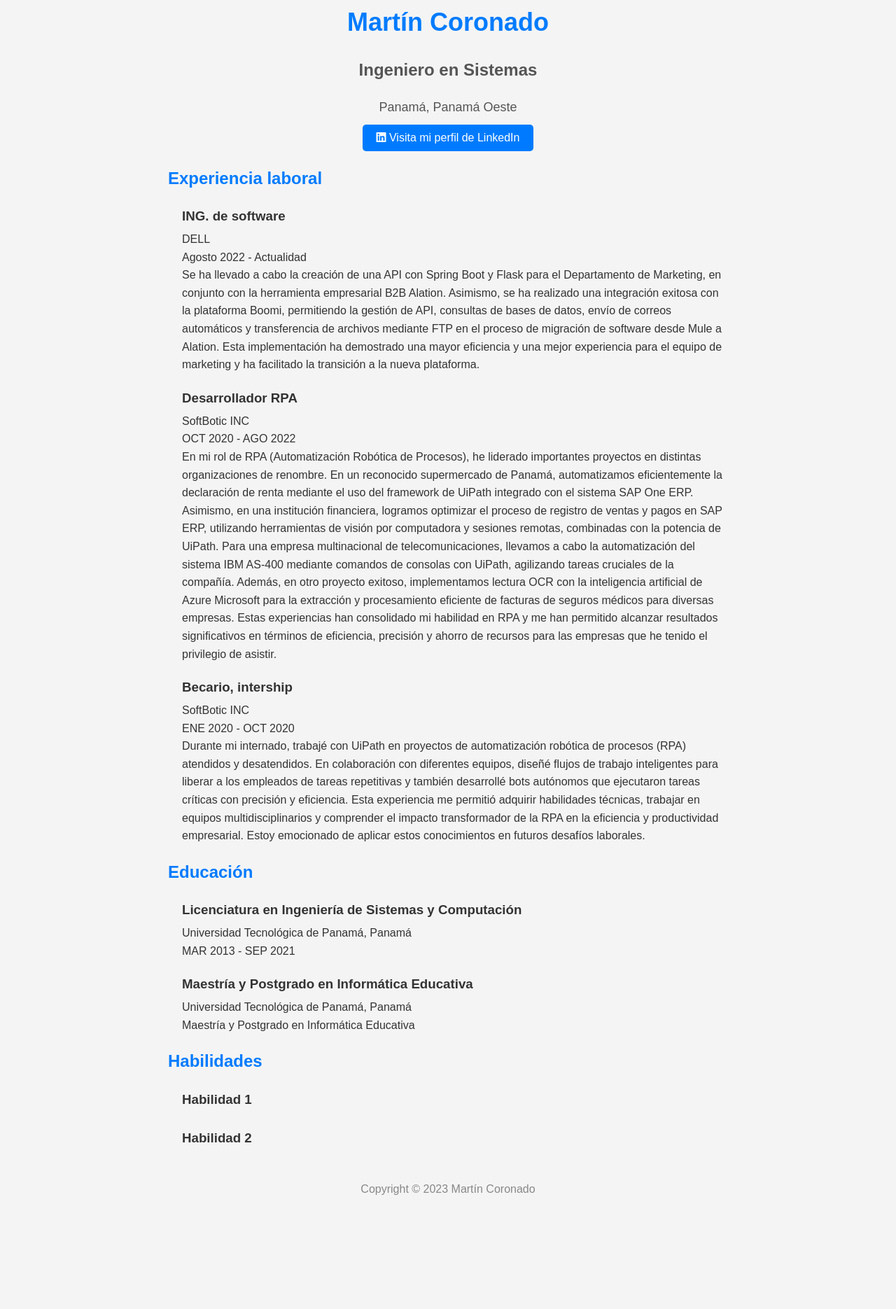
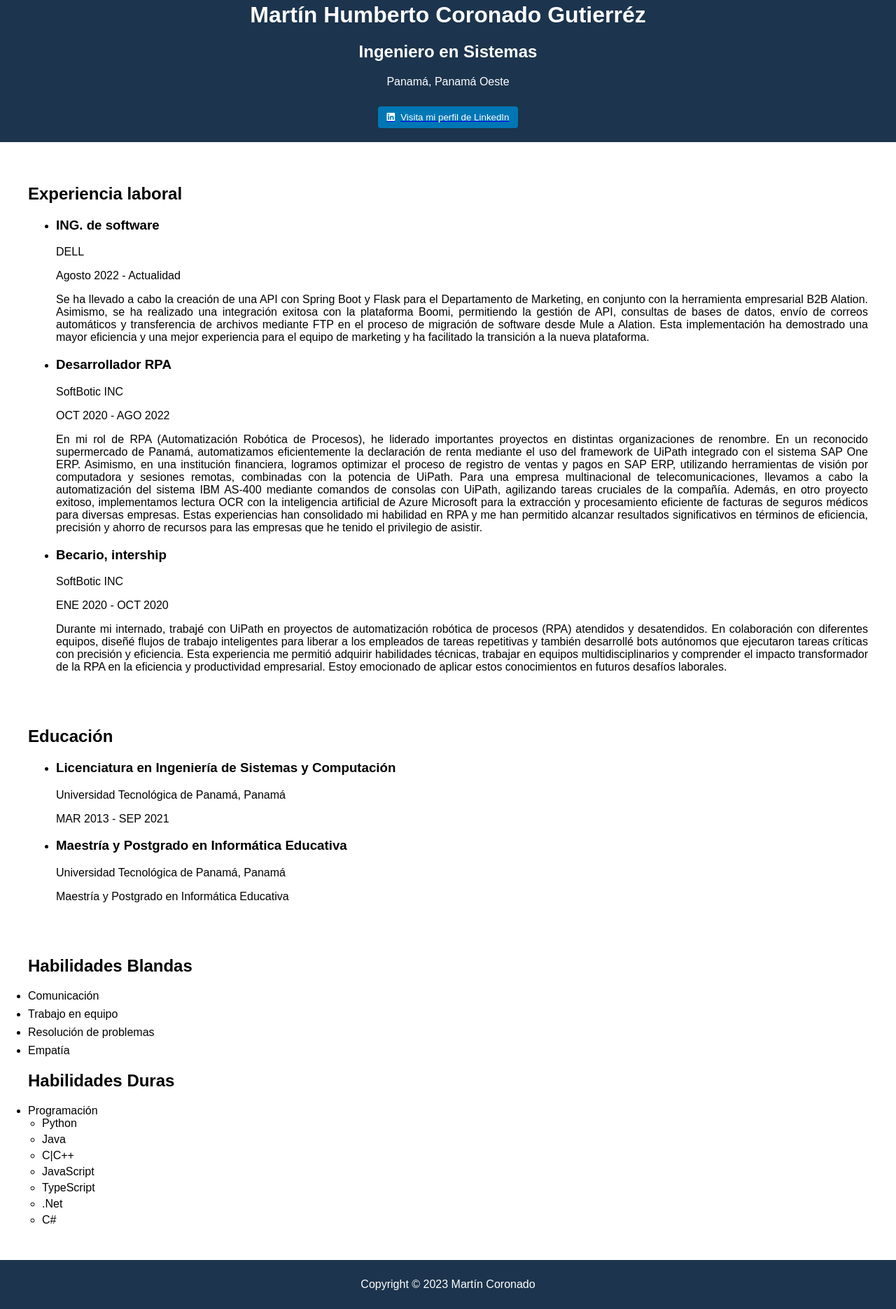
Before and after one commit to martinheler/WEB, a plain HTML site: page cv.html in a window 1280 px wide. Shown: the part 17-1887 px from the top of the page at 70% size. Before the commit the page ends 1748 px from the top, so only its background shows below. Drawn offline with Linux system fonts and the light colour scheme.

Commit message:
Se agrego el modelo de caja al html, se mejoro el estilo de las listas y sublistas

```diff
--- a/cv.html
+++ b/cv.html
@@ -7,12 +7,12 @@
   <title>Mi currículum vitae</title>
   <link rel="stylesheet" href="style.css">
   <link rel="stylesheet" href="https://cdnjs.cloudflare.com/ajax/libs/font-awesome/6.0.0-beta3/css/all.min.css"
-  integrity="sha384-shtts1EYjUSsJaMa5iW9aVjuw1TKxx2CVP8vBmIlvEA8hBLz6UOk3MBCSwFhhdnH" crossorigin="anonymous">
+    integrity="sha384-shtts1EYjUSsJaMa5iW9aVjuw1TKxx2CVP8vBmIlvEA8hBLz6UOk3MBCSwFhhdnH" crossorigin="anonymous">
 </head>
 
 <body>
   <header>
-    <h1 class="name">Martín Coronado</h1>
+    <h1 class="name">Martín Humberto Coronado Gutierréz</h1>
     <h2 class="title">Ingeniero en Sistemas</h2>
     <p class="location">Panamá, Panamá Oeste</p>
     <a class="linkedin-btn" href="https://www.linkedin.com/in/martin-coronado-06954687" target="_blank"
@@ -25,7 +25,7 @@
   <main>
     <section>
       <h2>Experiencia laboral</h2>
-      <ul>
+      <ul class="experience-list">
         <li>
           <h3>ING. de software</h3>
           <p>DELL</p>
@@ -83,7 +83,7 @@
     </section>
     <section>
       <h2>Educación</h2>
-      <ul>
+      <ul class="education-list">
         <li>
           <h3>Licenciatura en Ingeniería de Sistemas y Computación</h3>
           <p>Universidad Tecnológica de Panamá, Panamá</p>
@@ -96,16 +96,27 @@
         </li>
       </ul>
     </section>
-    <section>
-      <h2>Habilidades</h2>
-      <ul>
-        <li>
-          <h3>Habilidad 1</h3>
+    <section class="skills-section">
+      <h2>Habilidades Blandas</h2>
+      <ul class="skills-list">
+        <li>Comunicación</li>
+        <li>Trabajo en equipo</li>
+        <li>Resolución de problemas</li>
+        <li>Empatía</li>
+      </ul>
+      <h2>Habilidades Duras</h2>
+      <ul class="skills-list">
+        <li>Programación
+          <ul class="sub-skills-list">
+            <li>Python</li>
+            <li>Java</li>
+            <li>C|C++</li>
+            <li>JavaScript</li>
+            <li>TypeScript</li>
+            <li>.Net</li>
+            <li>C#</li>
+          </ul>
         </li>
-        <li>
-          <h3>Habilidad 2</h3>
-        </li>
-        <!-- Agregar más habilidades si es necesario -->
       </ul>
     </section>
   </main>
--- a/style.css
+++ b/style.css
@@ -1,86 +1,81 @@
-/* Resetear estilos predeterminados */
-body, h1, h2, h3, p, ul, li {
+/* Estilos generales */
+body {
+  font-family: Arial, sans-serif;
   margin: 0;
   padding: 0;
-  list-style: none;
 }
 
-body {
-  font-family: Arial, sans-serif;
-  line-height: 1.6;
-  background-color: #f4f4f4; /* Color de fondo suave */
-  color: #333; /* Color de texto principal */
-  max-width: 800px;
-  margin: 0 auto;
+main {
   padding: 20px;
 }
 
-header {
-  text-align: center;
-  margin-bottom: 20px;
+section p {
+  text-align: justify;
 }
 
-.name {
-  font-size: 36px;
-  color: #007BFF; /* Color llamativo */
+/* Estilos para el header */
+header {
+  background-color: #1c344d; /* Azul oscuro */
+  color: #fff; /* Texto blanco */
+  padding: 20px;
+  text-align: center;
 }
 
-.title {
-  font-size: 24px;
-  color: #555; /* Color suave para subtítulos */
-}
-
-.location {
-  font-size: 18px;
-  color: #555; /* Color suave para detalles */
-}
-
-.linkedin-btn {
-  display: block;
-  text-align: center;
-  margin-top: 10px;
-  text-decoration: none;
-}
-
-.linkedin-icon-btn {
-  padding: 10px 20px;
-  font-size: 16px;
-  border: none;
-  background-color: #007BFF;
-  color: #fff;
-  border-radius: 5px;
-  cursor: pointer;
-  transition: background-color 0.3s ease;
-}
-
-.linkedin-icon-btn:hover {
-  background-color: #0056b3;
-}
-
-main {
-  margin-bottom: 40px;
-}
-
-h2 {
-  margin: 20px 0;
-  color: #007BFF; /* Color llamativo para títulos de sección */
-}
-
-ul {
-  margin-left: 20px;
-}
-
-ul li {
-  display: flex;
-  flex-direction: column;
-  margin-bottom: 20px;
-}
-
-ul li h3 {
-  margin-bottom: 5px;
+section {
+  padding: 20px;
 }
 
 footer {
   text-align: center;
-  color: #888; /* Color suave para el pie de página */
+  background-color: #1c344d; /* Azul oscuro */
+  color: #fff; /* Texto blanco */
+  padding: 10px;
 }
+
+
+
+.name {
+  margin: 0;
+}
+
+/* Estilos para el botón de LinkedIn */
+.linkedin-btn {
+  display: inline-block;
+  margin-top: 10px;
+}
+
+.linkedin-icon-btn {
+  display: flex;
+  align-items: center;
+  padding: 8px 12px;
+  background-color: #0077b5; /* Azul de LinkedIn */
+  color: #fff; /* Texto blanco */
+  border: none;
+  border-radius: 4px;
+  cursor: pointer;
+}
+
+.linkedin-icon-btn i {
+  margin-right: 8px;
+}
+
+/* Estilos para las secciones y listas */
+
+.skills-list {
+  list-style-type: disc;
+  padding: 0;
+  margin: 0;
+}
+
+.skills-list li {
+  margin-bottom: 8px;
+}
+
+.sub-skills-list {
+  list-style-type: circle; /* Puedes utilizar otro estilo si lo prefieres */
+  padding-left: 20px;
+}
+
+.sub-skills-list li {
+  margin-bottom: 5px;
+}
```
